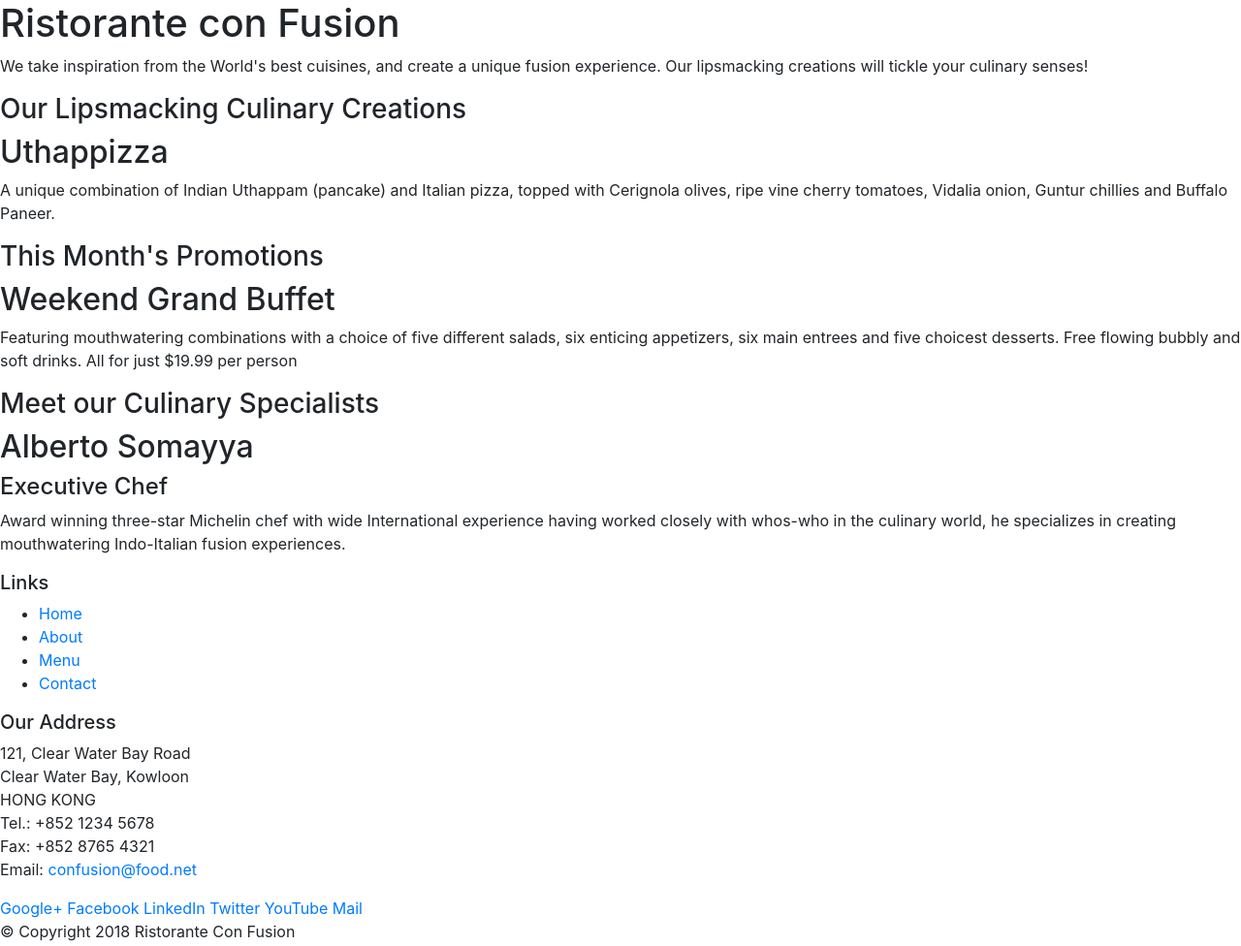
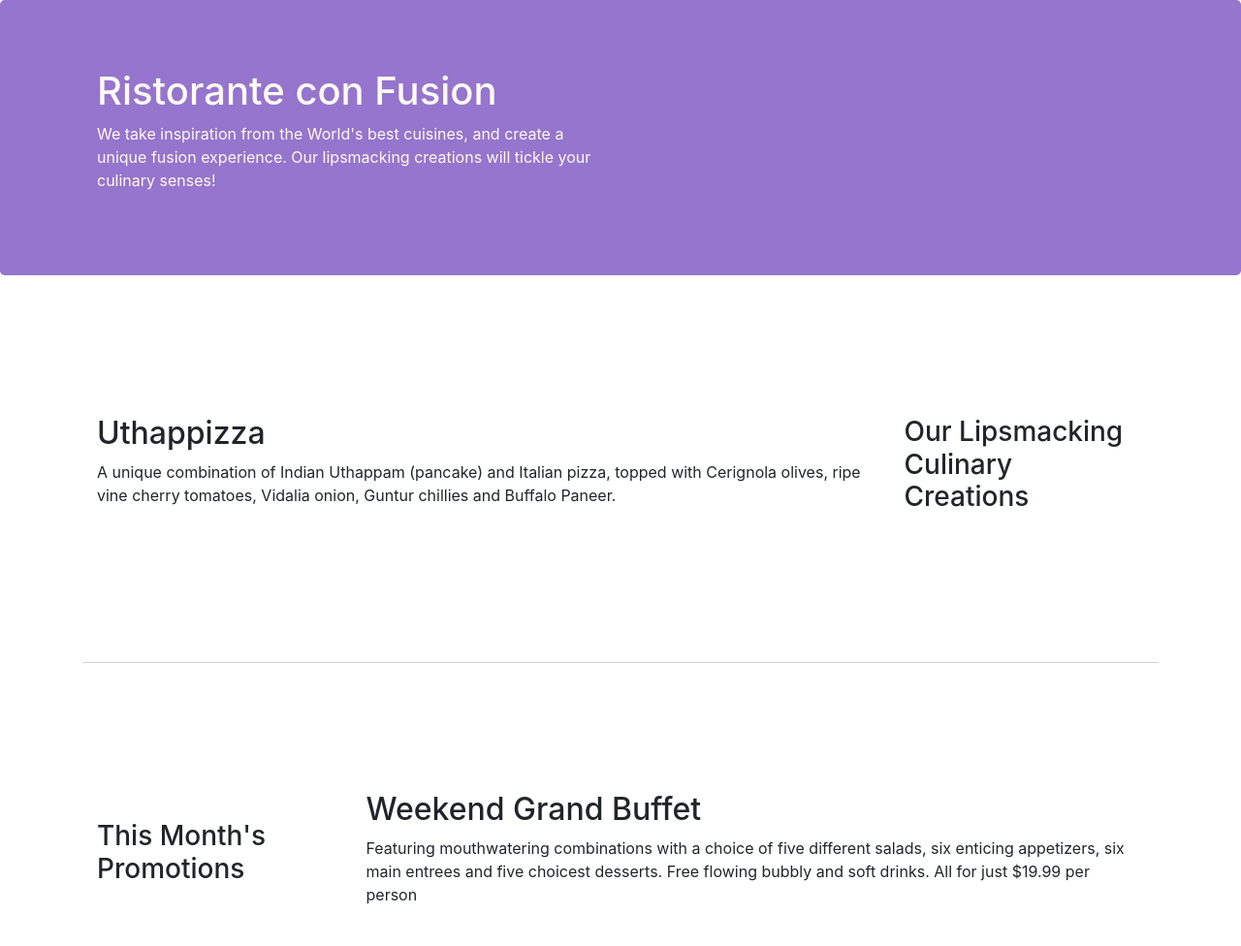
Before and after one commit to aman-abdu/git_test, a website: page index.html in a window 1280 px wide. Shown: the top 976 px of the page at 97% size. Drawn offline with nearby package versions, Linux system fonts and the light colour scheme.

Commit message:
assignment 1

```diff
--- /dev/null
+++ b/css/style.css
@@ -0,0 +1,31 @@
+@charset "utf-8";
+/* CSS Document */
+
+.row-header {
+	margin:0px auto;
+	padding: 0px auto;
+}
+
+.row-content {
+	margin: 0px auto;
+	padding: 50px 0px 50px 0px;
+	border-bottom: 1px ridge lightgray;
+	min-height: 400px;
+}
+
+footer{
+	background-color: #D1C4E9;
+	margin: 0px auto;
+	padding: 20px 0px 20px 0px;
+}
+.jumbotron {
+	padding: 70px 30px;
+	margin: 0px auto;
+	background: #9575CD;
+	color: floralwhite;
+}
+.address {
+	font-size: 80%;
+	margin: 0px;
+	color: #0f0f0f;
+}
--- /dev/null
+++ b/css/style2.css
@@ -0,0 +1,19 @@
+@charset "utf-8";
+/* CSS Document */
+.row_content {
+	padding: 40px 0px;
+	margin: 0px auto;
+	border-bottom: 1px solid lightgray;
+}
+
+footer{
+	background-color: #D1C4E9;
+	padding: 20px 0px;
+	box-sizing: border-box;
+}
+.jumbotron {
+	padding: 70px 30px;
+	margin: 0px auto;
+	background: #9575CD;
+	color: floralwhite;
+}
--- a/index.html
+++ b/index.html
@@ -9,51 +9,52 @@
 
     <!-- Bootstrap CSS -->
     <link rel="stylesheet" href="node_modules/bootstrap/dist/css/bootstrap.min.css">
+	<link rel="stylesheet" href="css/style.css">
     <title>Ristorante Con Fusion</title>
 </head>
 
 <body>
 
-    <header>
-        <div>
-            <div>
-                <div>
+    <header class="jumbotron">
+        <div class="container">
+            <div class="row row-header">
+                <div class="col-12 col-sm-6">
                     <h1>Ristorante con Fusion</h1>
                     <p>We take inspiration from the World's best cuisines, and create a unique fusion experience. Our lipsmacking creations will tickle your culinary senses!</p>
                 </div>
-                <div>
+                <div class="col-12 col-sm">
                 </div>
             </div>
         </div>
     </header>
 
-    <div>
-        <div>
-            <div>
+    <div class="container">
+        <div class="row row-content align-items-center">
+            <div class="col-12 col-sm-4 order-sm-last col-md-3">
                 <h3>Our Lipsmacking Culinary Creations</h3>
             </div>
-            <div>
+            <div class="col col-sm order-sm-first col-md">
                 <h2>Uthappizza</h2>
                 <p>A unique combination of Indian Uthappam (pancake) and Italian pizza, topped with Cerignola olives, ripe vine cherry tomatoes, Vidalia onion, Guntur chillies and Buffalo Paneer.</p>
             </div>
         </div>
 
 
-        <div>
-            <div>
+        <div class="row row-content align-items-center">
+            <div class="col-12 col-sm-4 col-md-3">
                 <h3>This Month's Promotions</h3>
             </div>
-            <div>
+            <div class="col col-sm col-md">
                 <h2>Weekend Grand Buffet</h2>
                 <p>Featuring mouthwatering combinations with a choice of five different salads, six enticing appetizers, six main entrees and five choicest desserts. Free flowing bubbly and soft drinks. All for just $19.99 per person </p>
             </div>
         </div>
 
-        <div>
-            <div>
+        <div class="row row-content align-items-center">
+            <div class="col-12 col-sm-4 order-sm-last col-md-3">
                 <h3>Meet our Culinary Specialists</h3>
             </div>
-            <div>
+            <div class="col col-sm order-sm-first col-md">
                 <h2>Alberto Somayya</h2>
                 <h4>Executive Chef</h4>
                 <p>Award winning three-star Michelin chef with wide International experience having worked closely with whos-who in the culinary world, he specializes in creating mouthwatering Indo-Italian fusion experiences. </p>
@@ -62,18 +63,18 @@
     </div>
 
     <footer>
-        <div>
-            <div>
-                <div>
+        <div class="container">
+            <div class="row">
+                <div class="col-4 offset-1 col-sm-2">
                     <h5>Links</h5>
-                    <ul>
+                    <ul class="list-unstyled">
                         <li><a href="#">Home</a></li>
                         <li><a href="#">About</a></li>
                         <li><a href="#">Menu</a></li>
                         <li><a href="#">Contact</a></li>
                     </ul>
                 </div>
-                <div>
+                <div class="col-7 col-sm-5">
                     <h5>Our Address</h5>
                     <address>
 		              121, Clear Water Bay Road<br>
@@ -84,8 +85,8 @@
 		              Email: <a href="mailto:confusion@food.net">confusion@food.net</a>
 		           </address>
                 </div>
-                <div>
-                    <div>
+                <div class="col-12 col-sm-4 align-self-center">
+                    <div class="text-center">
                         <a href="http://google.com/+">Google+</a>
                         <a href="http://www.facebook.com/profile.php?id=">Facebook</a>
                         <a href="http://www.linkedin.com/in/">LinkedIn</a>
@@ -95,8 +96,8 @@
                     </div>
                 </div>
            </div>
-           <div>
-                <div>
+           <div class="row justify-content-center">
+                <div class="col-auto">
                     <p>© Copyright 2018 Ristorante Con Fusion</p>
                 </div>
            </div>
--- a/package.json
+++ b/package.json
@@ -11,7 +11,7 @@
   "author": "",
   "license": "ISC",
   "devDependencies": {
-    "lite-server": "^2.3.0"
+    "lite-server": "^2.5.4"
   },
   "dependencies": {
     "bootstrap": "^4.4.1",
```
Also changed, not shown: aboutus.html (added, +115 -0 lines), 1 other file.
